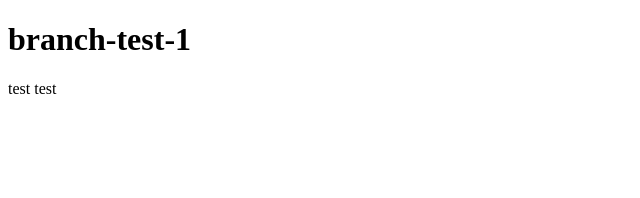
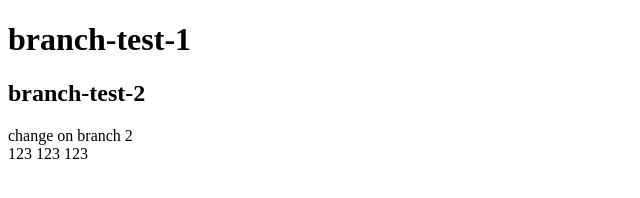
Before and after one commit to Maxxx1mHR/Test, a plain HTML site: page index.html in a window 1280 px wide. Shown: the whole page, without its empty margins (0-640 px from the left). Drawn offline with Linux system fonts and the light colour scheme.

Commit message:
commit test 2

```diff
--- a/index.html
+++ b/index.html
@@ -8,6 +8,8 @@
 </head>
 <body>
     <h1>branch-test-1</h1>
-    <div>test test</div>
+    <h2>branch-test-2</h2>
+    <div>change on branch 2</div>
+    <div>123 123 123</div>
 </body>
 </html>
```
